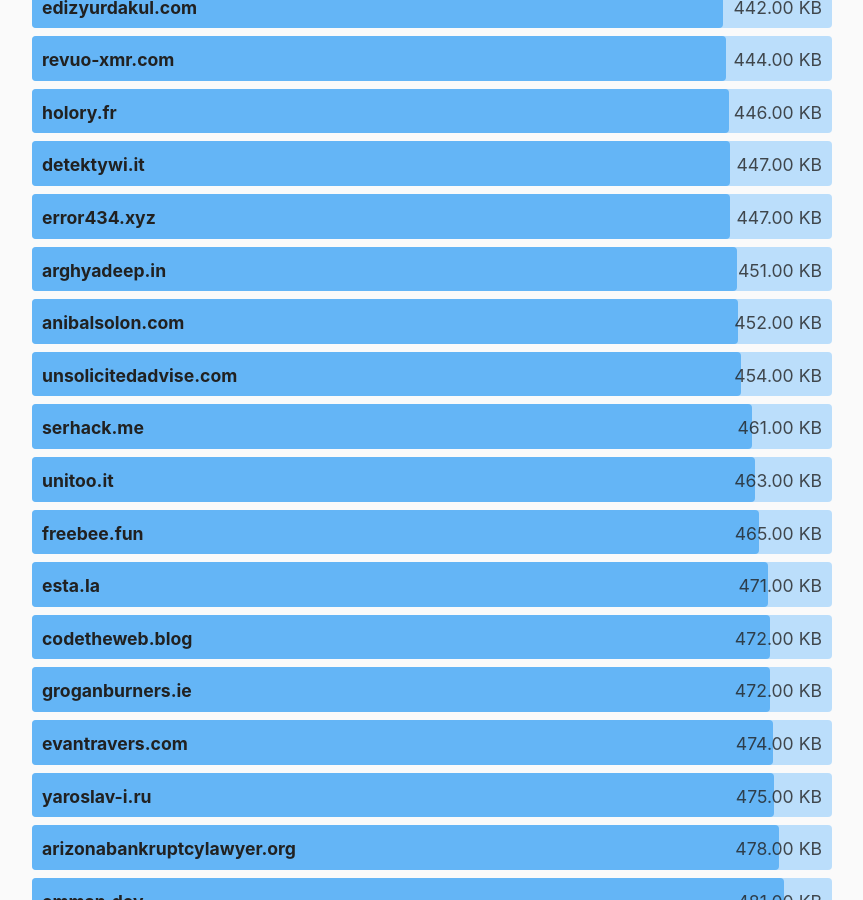
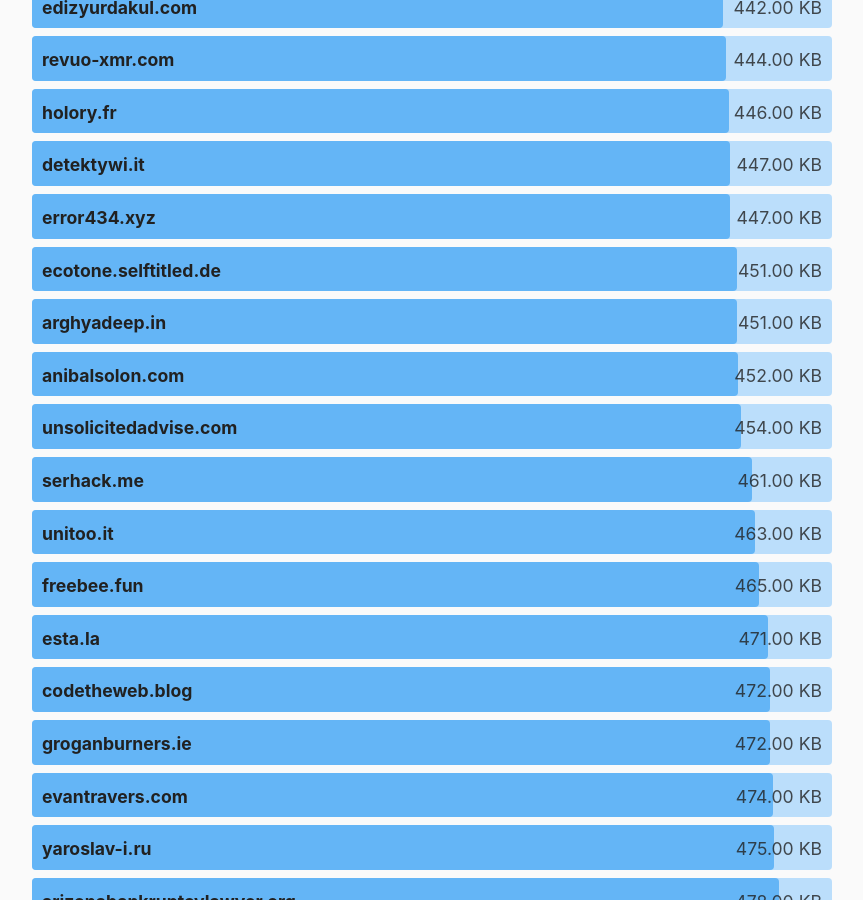
Before and after one commit to kevquirk/512kb.club, a Jekyll site: the page built from index.md, in a window 1280 px wide and 900 px high, scrolled down 32735 px. Shown: the whole window, without its empty margins (208-1071 px from the left). Built offline with Jekyll 4.4.1, drawn with Linux system fonts in a browser that asks for light colours.

Commit message:
Update sites.yml

```diff
--- a/_data/sites.yml
+++ b/_data/sites.yml
@@ -1,3 +1,8 @@
+- domain: ecotone.selftitled.de
+  url: https://ecotone.selftitled.de/
+  size: 451
+  last_checked: 2023-05-26
+
 - domain: 0chris.com
   url: https://www.0chris.com/
   size: 4.3
```
